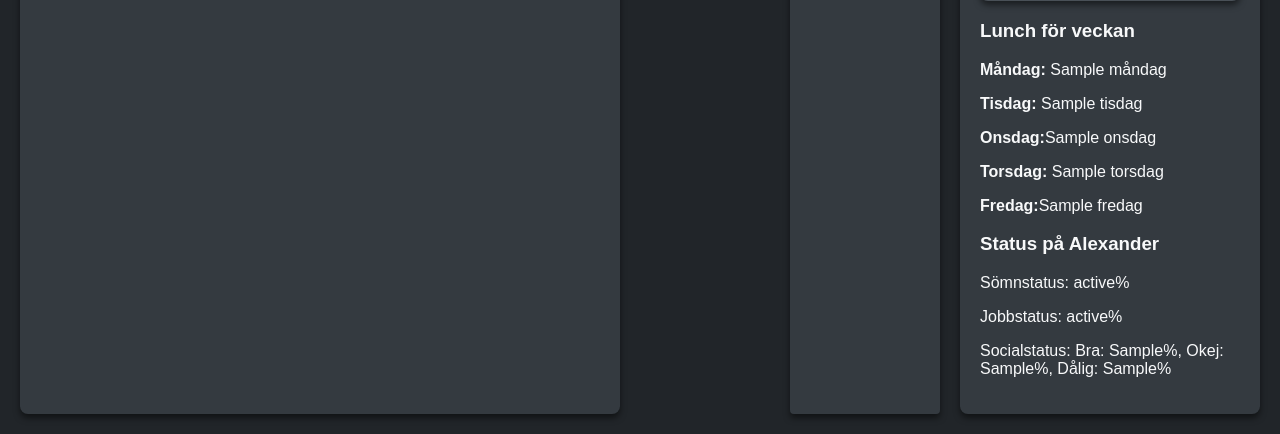
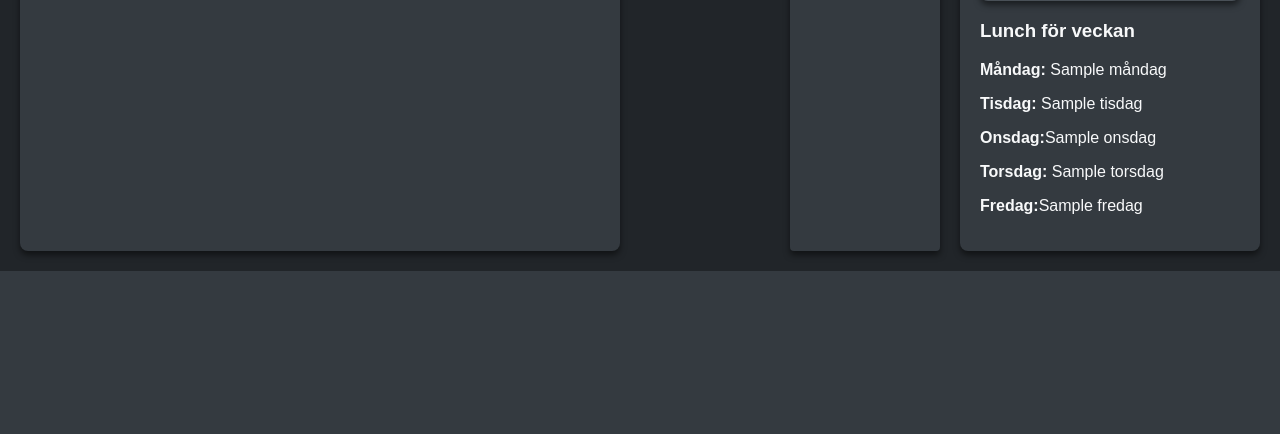
Before and after one commit to daajmen/panelProject, a Flask app: template templates/index.html in a window 1280 px wide. Shown: the part 864-1298 px from the top of the page. After the commit the page ends 1135 px from the top, so only its background shows below. Run offline with Flask 3, Linux system fonts and the light colour scheme; the template is opened without the code that fills it: most values are stand-ins (such as "Sample title", 1, 10 or a date in 2020).

Commit message:
replace skolmaten with RSS, removed alex status

```diff
--- a/app.py
+++ b/app.py
@@ -5,7 +5,7 @@ from utils.API_tools import fetchCalendar, fetchHourlyWeather, activate_script,f
 from adb_scheduler import start_adb_scheduler  # Importera din ADB-logik
 from utils.handlerSQL import fetch_database, fetch_healthresults  # Importera SQL-logiken från handlerSQL.py
 from utils.sql_receipt_handler import present_data
-from utils.api_skolmaten import fetch_skolmat
+from utils.rss_skolmaten import fetch_skolmat
 from utils.sql_money import insert_accountbalance, create_database, get_connection, calculate_last_7_days, insert_household, get_household_data
 
 app = Flask(__name__)
@@ -31,11 +31,11 @@ def home():
                       'sleep_status': health_data.sleep_status,
                       'private_status': health_data.private_status},
         lunch= {
-            'måndag': lunch_week.get('rätt_1', 'Ingen information'),
-            'tisdag': lunch_week.get('rätt_2', 'Ingen information'),
-            'onsdag': lunch_week.get('rätt_3', 'Ingen information'),
-            'torsdag': lunch_week.get('rätt_4', 'Ingen information'),
-            'fredag': lunch_week.get('rätt_5', 'Ingen information')},
+            'måndag': lunch_week[0].description,
+            'tisdag': lunch_week[1].description,
+            'onsdag': lunch_week[2].description,
+            'torsdag': lunch_week[3].description,
+            'fredag': lunch_week[4].description},
 
         elpris = {'actual_price' : electric_price},
         hanna_bil = {'battery' : hanna_carBattery},
--- a/templates/index.html
+++ b/templates/index.html
@@ -115,14 +115,6 @@
                 <p><strong>Torsdag:</strong> {{lunch.torsdag}}</p>
                 <p><strong>Fredag:</strong>{{lunch.fredag}}</p>
 
-                <h3> Status på Alexander</h3>
-                <p> Sömnstatus: {{health_data.sleep_status}}%</p>
-                <p> Jobbstatus: {{health_data.work_status}}%</p>
-                <p>Socialstatus:
-                    Bra: {{ health_data.private_status[0] }}%,
-                    Okej: {{ health_data.private_status[1] }}%,
-                    Dålig: {{ health_data.private_status[2] }}%
-                </p>
             </div>
         </div>
 
```
Also changed, not shown: utils/rss_skolmaten.py (added, +17 -0 lines).
